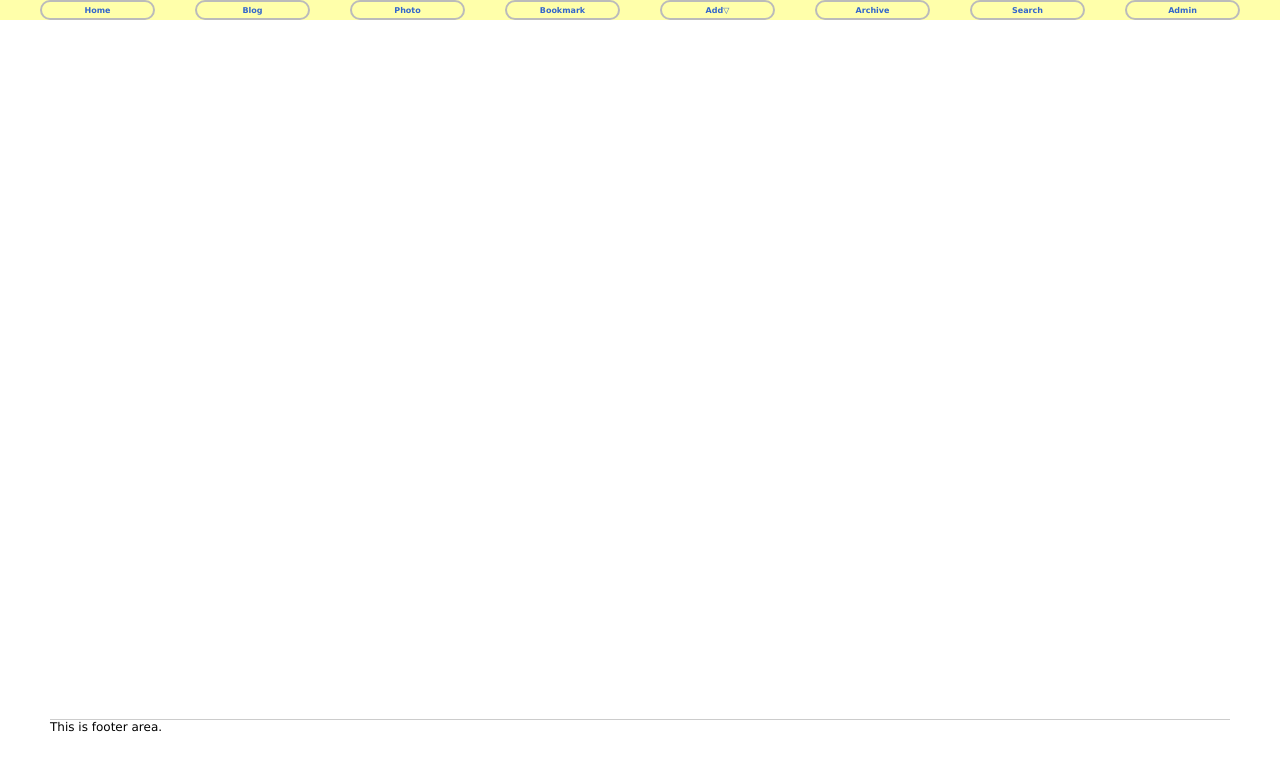
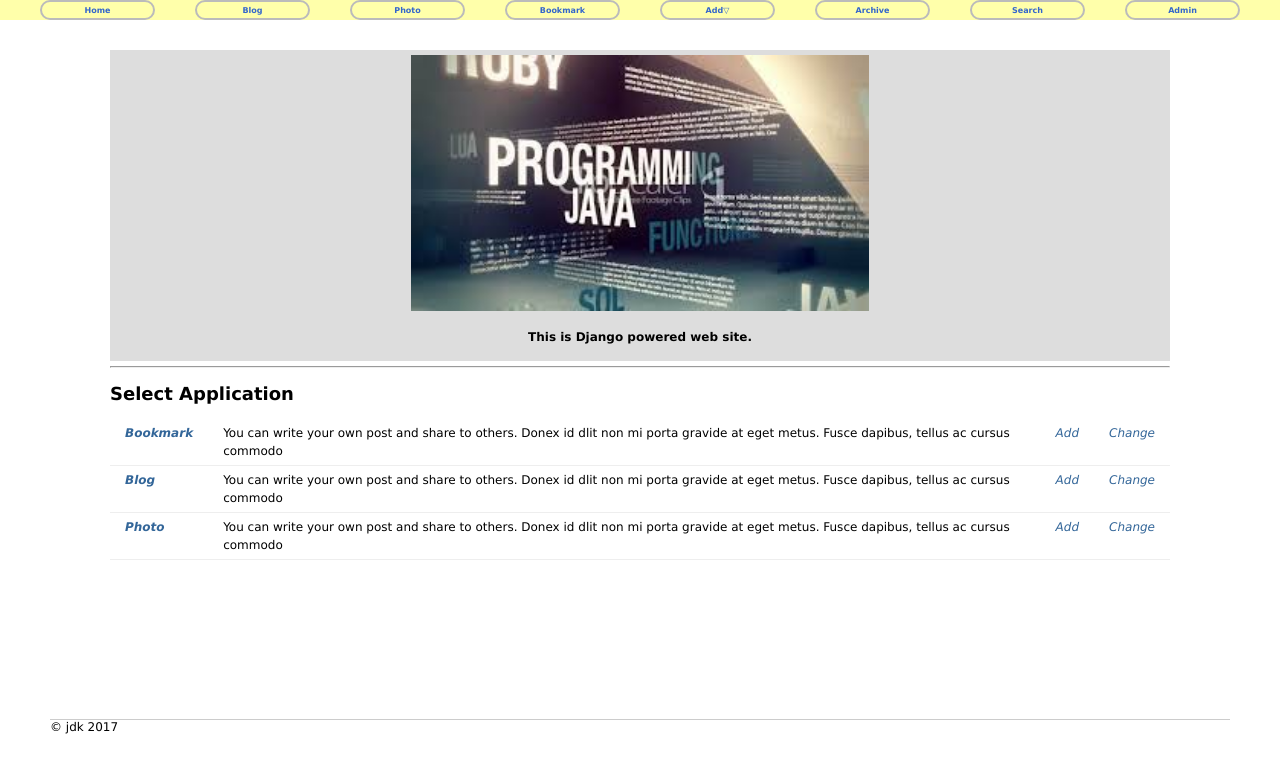
Before and after one commit to ehdrylang/djangoBlog, a Django app: page / in a window 1280 px wide. Shown: the part 30-800 px from the top of the page. Run offline with Django 3.2, Linux system fonts and the light colour scheme.

Commit message:
home.html 기초 완성

```diff
--- a/ch3/blog/templates/home.html
+++ b/ch3/blog/templates/home.html
@@ -2,16 +2,66 @@
     {% extends "base.html" %} <!-- html 상속-->
     {% block title %}home.html{% endblock %} <!--타이틀 재정의 home.html이라고 지정-->
     {% load staticfiles %} <!--static 태그를 쓰기 위해서 로딩해야 함-->
-    {% block extrastyle %}{% static "css/home.css" %}{% endblock %}
+    {% block extrastyle %}{% static "css/home.css" %}{% endblock %} <!--base.css스타일시트외에 추가적으로 home.css지정-->
 
     {% block content %}
     <div id="content_home">
-      This is CONTENT area.
+      <div id="homeimg">
+        <a href="/"><img src="{% static 'img/django-actor-big.jpg'%}" style="height:256px;" /></a>
+        <h4 style="margin=0;">This is Django powered web site.</h4>
+      </div>
+      <hr style="margin:5px 0;" />
+
+      <h2>Select Application</h2>
+      <table id="applist">
+        <tr>
+          <td>
+            <b><i><a href="#">Bookmark</a></i></b>
+          </td>
+          <td>
+            You can write your own post and share to others. Donex id dlit non mi porta gravide at eget metus. Fusce dapibus, tellus ac cursus commodo
+          </td>
+          <td class="Edit">
+            <i><a href="#">Add</a></i>
+          </td>
+          <td class="Edit">
+            <i><a href="#">Change</a></i>
+          </td>
+        </tr>
+        <tr>
+          <td>
+            <b><i><a href="#">Blog</a></i></b>
+          </td>
+          <td>
+            You can write your own post and share to others. Donex id dlit non mi porta gravide at eget metus. Fusce dapibus, tellus ac cursus commodo
+          </td>
+          <td class="Edit">
+            <i><a href="#">Add</a></i>
+          </td>
+          <td class="Edit">
+            <i><a href="#">Change</a></i>
+          </td>
+        </tr>
+        <tr>
+          <td>
+            <b><i><a href="#">Photo</a></i></b>
+          </td>
+          <td>
+            You can write your own post and share to others. Donex id dlit non mi porta gravide at eget metus. Fusce dapibus, tellus ac cursus commodo
+          </td>
+          <td class="Edit">
+            <i><a href="#">Add</a></i>
+          </td>
+          <td class="Edit">
+            <i><a href="#">Change</a></i>
+          </td>
+        </tr>
+      </table>
     </div>
     {% endblock content %}
 
     {% block footer %}
     <div id="footer">
-      This is footer area.
+      &copy; jdk 2017
     </div>
     {% endblock footer %}
--- /dev/null
+++ b/ch3/static/css/home.css
@@ -0,0 +1,11 @@
+div#content_home{
+  position: absolute;
+  top:80px;
+  left:110px;
+  right:110px;
+}
+div#homeimg{
+  background: #ddd;
+  padding:5px 0 1px 0;
+  text-align: center;
+}
```
Also changed, not shown: ch3/static/img/django-actor-big.jpg (added).
